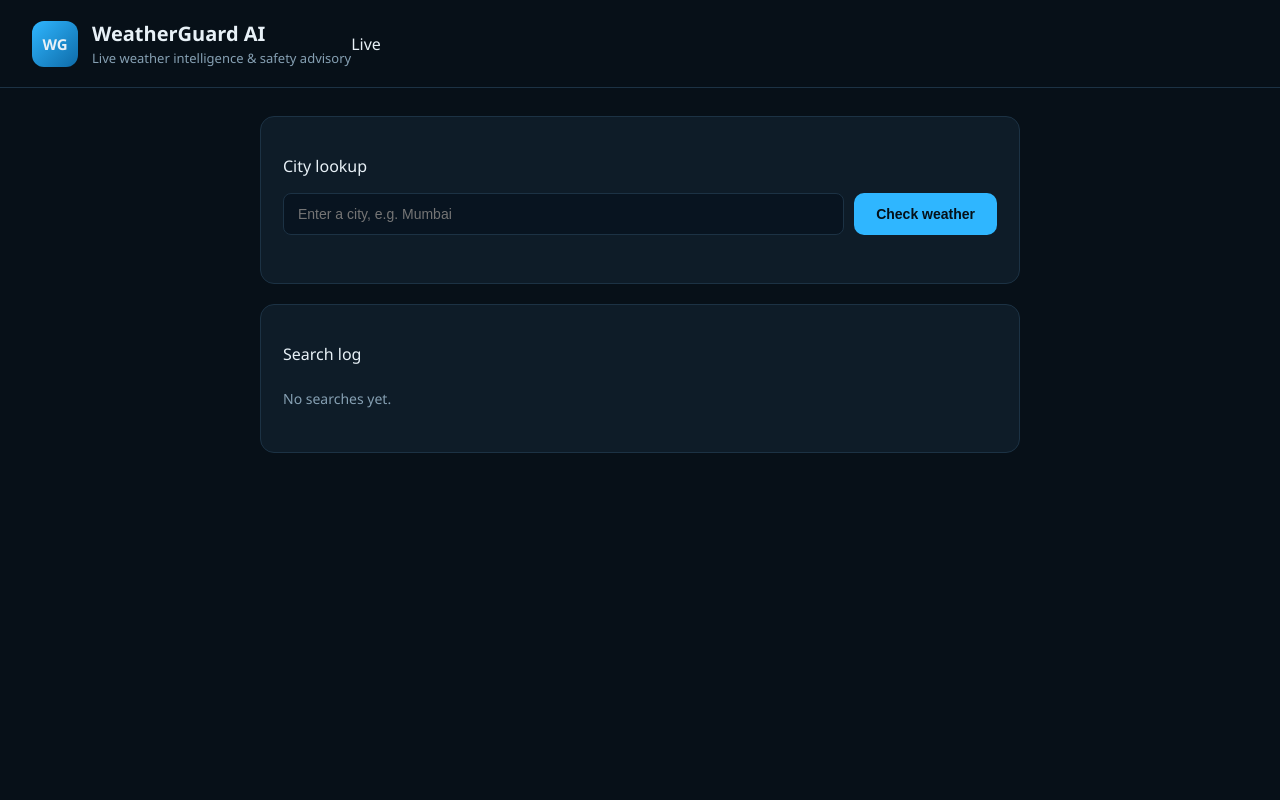
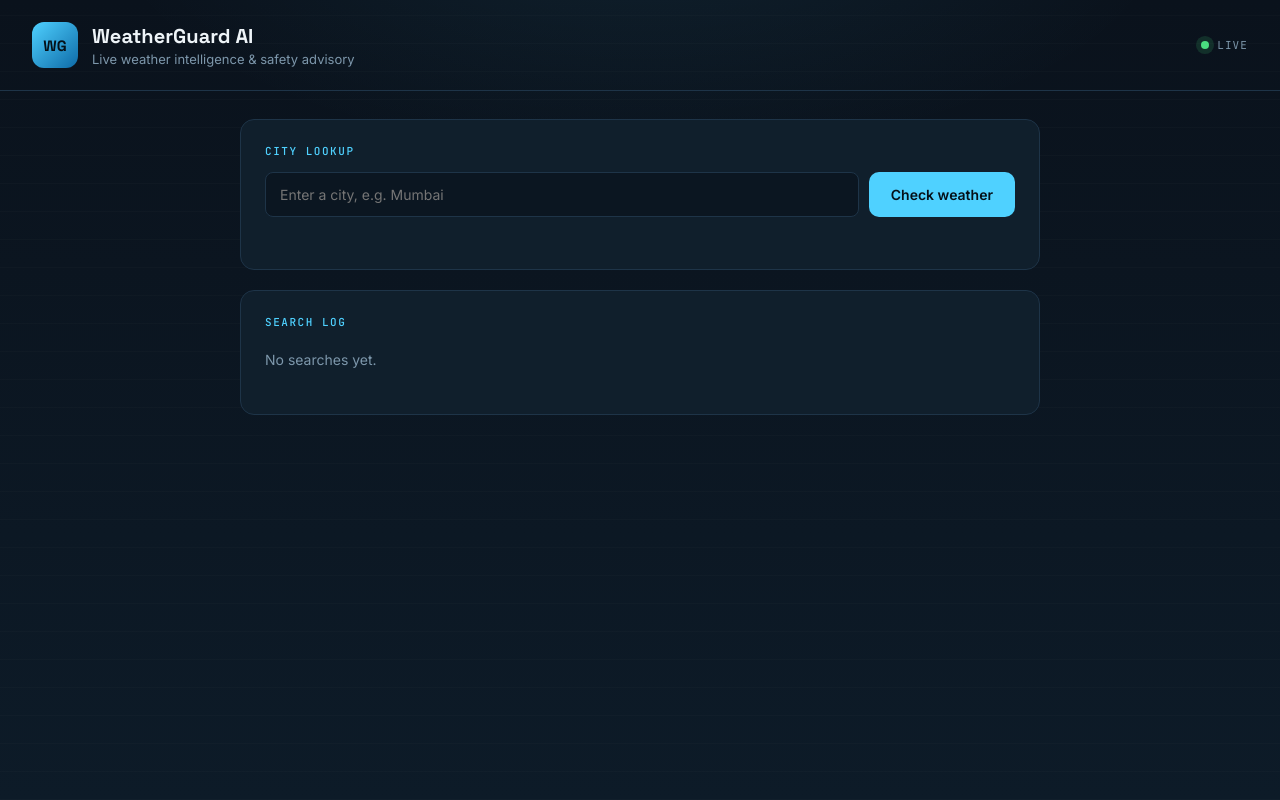
Before and after one commit to Deepika2753/project-1-WeatherGuard-AI, a Flask app: page / in a window 1280 px wide. Run offline with Flask 3, Linux system fonts and the light colour scheme; data that the repository does not hold is empty.

Commit message:
Update style.css

```diff
--- a/static/style.css
+++ b/static/style.css
@@ -1,48 +1,92 @@
 :root {
-  --bg: #071018;
-  --panel: #0e1c28;
-  --border: #1c3244;
-  --text: #e8f1f7;
-  --muted: #86a0b3;
-  --accent: #2fb6ff;
-  --high: #ff4d5e;
-  --moderate: #f4d03f;
-  --low: #35d07f;
+  --bg-top: #0a121c;
+  --bg-bottom: #0d1b28;
+  --panel: #101f2c;
+  --panel-2: #0b1621;
+  --border: #1e3448;
+  --text: #eef4f8;
+  --muted: #7d97ab;
+  --accent: #4fd1ff;
+  --low: #4ade80;
+  --moderate: #ffb84d;
+  --high: #ff5c72;
 }
 
 * { box-sizing: border-box; }
 
 body {
   margin: 0;
-  background: var(--bg);
+  min-height: 100vh;
   color: var(--text);
-  font-family: "Segoe UI", Roboto, Arial, sans-serif;
-  min-height: 100vh;
+  font-family: "Inter", "Segoe UI", Arial, sans-serif;
+  background:
+    radial-gradient(ellipse 900px 400px at 50% -10%, rgba(79, 209, 255, 0.08), transparent 60%),
+    repeating-linear-gradient(0deg, rgba(255,255,255,0.015) 0px, rgba(255,255,255,0.015) 1px, transparent 1px, transparent 28px),
+    linear-gradient(180deg, var(--bg-top), var(--bg-bottom));
+  background-attachment: fixed;
+}
+
+h1, h2 {
+  font-family: "Space Grotesk", "Segoe UI", sans-serif;
+  margin: 0;
+}
+
+.eyebrow {
+  margin: 0 0 14px;
+  font-family: "JetBrains Mono", monospace;
+  font-size: 11px;
+  font-weight: 500;
+  letter-spacing: 0.14em;
+  text-transform: uppercase;
+  color: var(--accent);
 }
 
 .topbar {
   display: flex;
   align-items: center;
-  padding: 20px 32px;
+  justify-content: space-between;
+  padding: 22px 32px;
   border-bottom: 1px solid var(--border);
 }
-
 .brand { display: flex; align-items: center; gap: 14px; }
-
 .brand-mark {
   width: 46px; height: 46px;
   border-radius: 12px;
   background: linear-gradient(135deg, var(--accent), #0e6ba8);
   display: flex; align-items: center; justify-content: center;
+  font-family: "Space Grotesk", sans-serif;
   font-weight: 700; font-size: 15px;
+  color: #051018;
+}
+.brand h1 { font-size: 20px; }
+.brand p { margin: 2px 0 0; color: var(--muted); font-size: 13px; }
+
+.status {
+  display: flex;
+  align-items: center;
+  gap: 8px;
+  font-family: "JetBrains Mono", monospace;
+  font-size: 11px;
+  letter-spacing: 0.1em;
+  text-transform: uppercase;
+  color: var(--muted);
+}
+.status-dot {
+  width: 8px; height: 8px;
+  border-radius: 50%;
+  background: var(--low);
+  box-shadow: 0 0 0 rgba(74, 222, 128, 0.5);
+  animation: pulse 2s infinite;
+}
+@keyframes pulse {
+  0% { box-shadow: 0 0 0 0 rgba(74, 222, 128, 0.5); }
+  70% { box-shadow: 0 0 0 7px rgba(74, 222, 128, 0); }
+  100% { box-shadow: 0 0 0 0 rgba(74, 222, 128, 0); }
 }
 
-.brand h1 { margin: 0; font-size: 20px; }
-.brand p { margin: 2px 0 0; color: var(--muted); font-size: 13px; }
-
 main {
-  max-width: 800px;
-  margin: 28px auto;
+  max-width: 840px;
+  margin: 28px auto 60px;
   padding: 0 20px;
   display: grid;
   gap: 20px;
@@ -52,86 +96,189 @@ main {
   background: var(--panel);
   border: 1px solid var(--border);
   border-radius: 14px;
-  padding: 22px;
+  padding: 24px;
 }
 
-.panel h2 { margin-top: 0; font-size: 17px; }
-
 #search-form { display: flex; gap: 10px; }
-
 #city-input {
   flex: 1;
-  background: #081420;
+  background: var(--panel-2);
   border: 1px solid var(--border);
   border-radius: 8px;
-  padding: 12px 14px;
+  padding: 13px 14px;
   color: var(--text);
   font-size: 14px;
+  font-family: inherit;
 }
-
+#city-input:focus-visible,
+button:focus-visible {
+  outline: 2px solid var(--accent);
+  outline-offset: 2px;
+}
 button {
   background: var(--accent);
   border: none;
   color: #051018;
-  font-weight: 700;
+  font-weight: 600;
   padding: 12px 22px;
   border-radius: 10px;
   cursor: pointer;
   font-size: 14px;
+  font-family: inherit;
+  transition: filter 0.15s ease;
 }
-
 button:hover { filter: brightness(1.1); }
-
-.error { color: var(--high); font-size: 13px; min-height: 18px; margin: 8px 0 0; }
+.error { color: var(--high); font-size: 13px; min-height: 18px; margin: 10px 0 0; }
 
 .result-header {
   display: flex;
   justify-content: space-between;
-  align-items: center;
+  align-items: flex-start;
   flex-wrap: wrap;
-  gap: 10px;
+  gap: 20px;
+  margin-bottom: 20px;
 }
 
-.badge {
-  padding: 5px 14px;
-  border-radius: 20px;
+.location-block { display: flex; gap: 14px; align-items: center; }
+.condition-icon { width: 44px; height: 44px; color: var(--accent); flex-shrink: 0; }
+.condition-icon svg { width: 100%; height: 100%; }
+#location-name { font-size: 21px; }
+.location-meta {
+  margin: 4px 0 0;
+  color: var(--muted);
+  font-family: "JetBrains Mono", monospace;
   font-size: 12px;
-  font-weight: 700;
 }
 
-.badge.High { background: rgba(255,77,94,0.15); color: var(--high); border: 1px solid var(--high); }
-.badge.Moderate { background: rgba(244,208,63,0.15); color: var(--moderate); border: 1px solid var(--moderate); }
-.badge.Low { background: rgba(53,208,127,0.15); color: var(--low); border: 1px solid var(--low); }
+.gauge-block { text-align: center; }
+.gauge {
+  position: relative;
+  width: 160px;
+  height: 80px;
+  overflow: hidden;
+  margin: 0 auto;
+}
+.gauge-track {
+  position: absolute;
+  top: 0; left: 0;
+  width: 160px; height: 160px;
+  border-radius: 50%;
+  background: conic-gradient(
+    from 180deg,
+    var(--low) 0deg 60deg,
+    var(--moderate) 60deg 105deg,
+    var(--high) 105deg 180deg,
+    transparent 180deg 360deg
+  );
+}
+.gauge-hole {
+  position: absolute;
+  top: 22px; left: 22px;
+  width: 116px; height: 116px;
+  border-radius: 50%;
+  background: var(--panel);
+}
+.gauge-needle {
+  position: absolute;
+  bottom: 0;
+  left: 50%;
+  width: 3px;
+  height: 68px;
+  background: var(--text);
+  border-radius: 2px;
+  transform-origin: bottom center;
+  transform: translateX(-50%) rotate(-90deg);
+  transition: transform 0.8s cubic-bezier(0.34, 1.4, 0.4, 1);
+}
+.gauge-needle::after {
+  content: "";
+  position: absolute;
+  bottom: -5px;
+  left: 50%;
+  width: 10px; height: 10px;
+  border-radius: 50%;
+  background: var(--text);
+  transform: translateX(-50%);
+}
+.risk-label {
+  margin: 6px 0 0;
+  font-weight: 600;
+  font-size: 14px;
+}
+.gauge-score {
+  margin: 2px 0 0;
+  font-family: "JetBrains Mono", monospace;
+  font-size: 11px;
+  color: var(--muted);
+}
 
 .metrics {
   display: grid;
   grid-template-columns: repeat(auto-fit, minmax(120px, 1fr));
   gap: 12px;
-  margin: 16px 0;
+  margin-bottom: 18px;
+}
+.metric {
+  background: var(--panel-2);
+  border: 1px solid var(--border);
+  border-radius: 10px;
+  padding: 14px 12px;
+  text-align: center;
+}
+.metric svg { width: 20px; height: 20px; color: var(--accent); margin-bottom: 6px; }
+.metric .value {
+  font-family: "JetBrains Mono", monospace;
+  font-size: 19px;
+  font-weight: 600;
+}
+.metric .label {
+  font-size: 11px;
+  letter-spacing: 0.06em;
+  text-transform: uppercase;
+  color: var(--muted);
+  margin-top: 4px;
 }
 
-.metric {
-  background: #081420;
-  border: 1px solid var(--border);
-  border-radius: 10px;
-  padding: 12px;
-  text-align: center;
+.advisory { font-size: 14px; margin: 4px 0 10px; }
+#reasons {
+  padding-left: 18px;
+  margin: 0;
+  color: var(--muted);
+  font-size: 13px;
+  line-height: 1.7;
 }
 
-.metric .value { font-size: 20px; font-weight: 700; }
-.metric .label { font-size: 12px; color: var(--muted); margin-top: 4px; }
-
-.advisory { font-size: 14px; color: var(--text); margin: 10px 0; }
-
-#reasons { padding-left: 18px; margin: 0; color: var(--muted); font-size: 13px; }
-
 .history-item {
-  display: flex;
-  justify-content: space-between;
-  padding: 10px 0;
+  display: grid;
+  grid-template-columns: 10px 1fr auto auto;
+  align-items: center;
+  gap: 12px;
+  padding: 11px 0;
   border-bottom: 1px solid var(--border);
   font-size: 13px;
 }
 .history-item:last-child { border-bottom: none; }
+.history-dot { width: 8px; height: 8px; border-radius: 50%; }
+.history-dot.Low { background: var(--low); }
+.history-dot.Moderate { background: var(--moderate); }
+.history-dot.High { background: var(--high); }
+.history-temp, .history-time {
+  font-family: "JetBrains Mono", monospace;
+  color: var(--muted);
+  font-size: 12px;
+}
+.empty { color: var(--muted); font-size: 14px; padding: 8px 0; }
 
-.empty { color: var(--muted); font-size: 14px; padding: 8px 0; }
+@media (max-width: 560px) {
+  .topbar { padding: 18px; }
+  .result-header { flex-direction: column; align-items: center; text-align: center; }
+  .location-block { flex-direction: column; }
+  .history-item { grid-template-columns: 10px 1fr; row-gap: 4px; }
+  .history-temp { grid-column: 2; }
+  .history-time { grid-column: 2; }
+}
+
+@media (prefers-reduced-motion: reduce) {
+  .gauge-needle { transition: none; }
+  .status-dot { animation: none; }
+}
```
